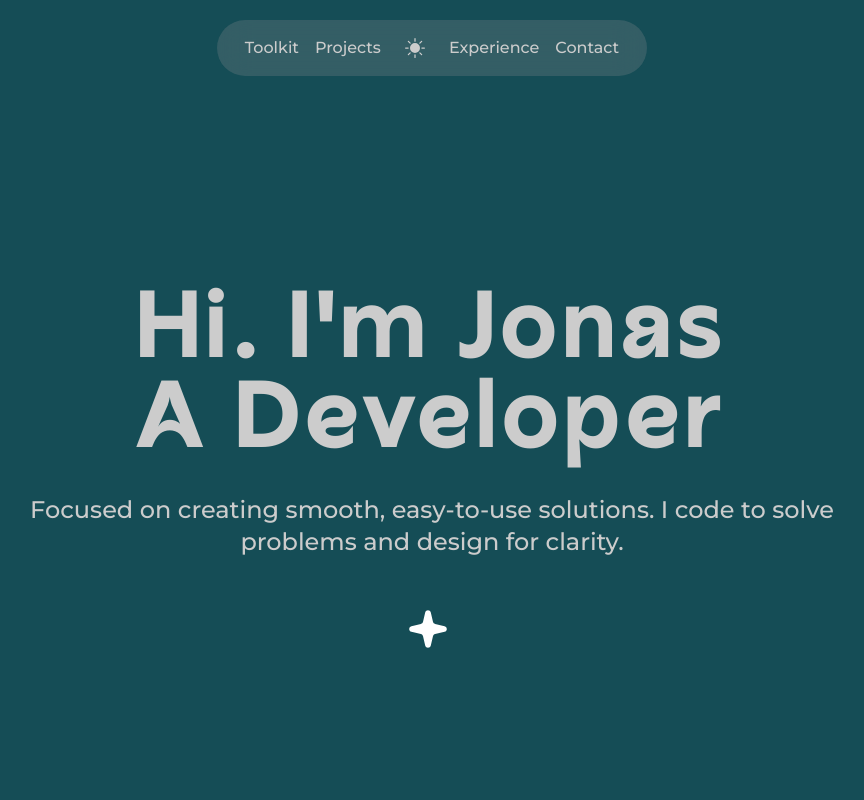
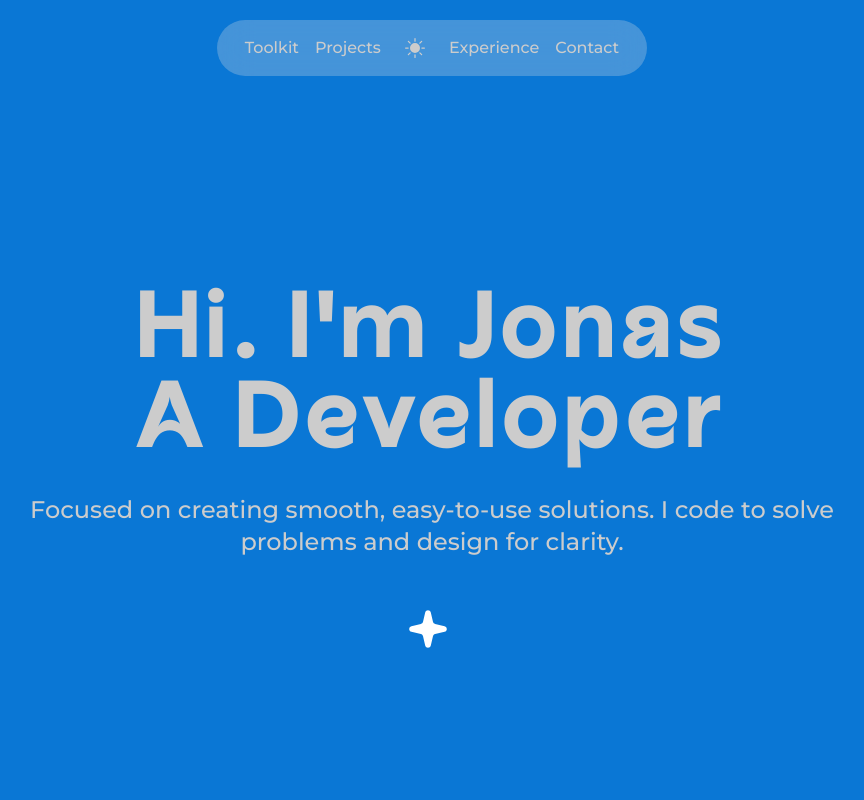
Before and after one commit to jonas-soderholm/react-tailwind, a React (Vite) app: page / in a window 1280 px wide. Shown: the top 800 px of the page, without its empty margins (208-1072 px from the left). Built offline with nearby package versions, Linux system fonts and the light colour scheme.

Commit message:
Clean up most components for better readability and performance

```diff
--- a/src/Components/DarkModeContext.jsx
+++ b/src/Components/DarkModeContext.jsx
@@ -18,9 +18,6 @@ export const DarkModeProvider = ({ children }) => {
       document.body.classList.remove("bg-light");
       document.body.classList.add("bg-dark");
     }
-
-    console.log("lol");
-    console.log(darkMode);
   };
 
   return <DarkModeContext.Provider value={{ darkMode, toggleDarkMode }}>{children}</DarkModeContext.Provider>;
--- a/src/Components/Hero.jsx
+++ b/src/Components/Hero.jsx
@@ -39,8 +39,79 @@ function Hero() {
   const [underHeaderOpacity, setUnderHeaderOpacity] = useState(0);
   const isPhone = window.innerWidth < 768;
   const starSizer = isPhone ? 10 : 5;
+  console.log(starSizer);
   let rotatingStar = document.getElementById("starRotator");
   const { darkMode } = useDarkMode();
+
+  const starConfigurations = {
+    phone: [
+      {
+        initialSize: starSizer,
+        positionX: "40%",
+        positionY: "-20%",
+        scaleUpTime: 500,
+        scaleDownTime: 900,
+        remainVisible: false,
+        id: "phoneStar1",
+      },
+      {
+        initialSize: starSizer + 5,
+        positionX: "70%",
+        positionY: "-40%",
+        scaleUpTime: 700,
+        scaleDownTime: 1200,
+        remainVisible: false,
+        id: "phoneStar2",
+      },
+      {
+        initialSize: starSizer + 2,
+        positionX: "20%",
+        positionY: "110%",
+        scaleUpTime: 1000,
+        scaleDownTime: 1500,
+        remainVisible: false,
+        id: "phoneStar3",
+      },
+      {
+        initialSize: starSizer - 1,
+        positionX: "46%",
+        positionY: "122%",
+        scaleUpTime: 1500,
+        scaleDownTime: 2000,
+        remainVisible: true,
+        id: "starRotator",
+      },
+    ],
+    nonPhone: [
+      {
+        initialSize: starSizer - 1,
+        positionX: "80%",
+        positionY: "20%",
+        scaleUpTime: 500,
+        scaleDownTime: 900,
+        remainVisible: false,
+        id: "nonPhoneStar1",
+      },
+      {
+        initialSize: starSizer + 3,
+        positionX: "70%",
+        positionY: "-20%",
+        scaleUpTime: 700,
+        scaleDownTime: 1000,
+        remainVisible: false,
+        id: "nonPhoneStar2",
+      },
+      {
+        initialSize: starSizer - 2,
+        positionX: "48%",
+        positionY: "110%",
+        scaleUpTime: 800,
+        scaleDownTime: 2000,
+        remainVisible: true,
+        id: "starRotator",
+      },
+    ],
+  };
 
   // Scroll rotate visual star
   useEffect(() => {
@@ -109,76 +180,9 @@ function Hero() {
             </div>
           </div>
           {/* // Staranimations */}
-          {isPhone ? (
-            <>
-              <AddStar
-                initialSize={starSizer}
-                positionX="40%"
-                positionY="-20%"
-                scaleUpTime={500}
-                scaleDownTime={900}
-                remainVisible={false}
-                id="star"
-              />
-              <AddStar
-                initialSize={starSizer + 5}
-                positionX="70%"
-                positionY="-40%"
-                scaleUpTime={700}
-                scaleDownTime={1200}
-                remainVisible={false}
-                id="star"
-              />
-              <AddStar
-                initialSize={starSizer + 2}
-                positionX="20%"
-                positionY="110%"
-                scaleUpTime={1000}
-                scaleDownTime={1500}
-                remainVisible={false}
-                id="star"
-              />
-              <AddStar
-                initialSize={starSizer - 1}
-                positionX="46%"
-                positionY="122%"
-                scaleUpTime={1500}
-                scaleDownTime={2000}
-                remainVisible={true}
-                id="starRotator"
-              />
-            </>
-          ) : (
-            <>
-              <AddStar
-                initialSize={starSizer - 1}
-                positionX="80%"
-                positionY="20%"
-                scaleUpTime={500}
-                scaleDownTime={900}
-                remainVisible={false}
-                id="star"
-              />
-              <AddStar
-                initialSize={starSizer + 3}
-                positionX="70%"
-                positionY="-20%"
-                scaleUpTime={700}
-                scaleDownTime={1050}
-                remainVisible={false}
-                id="star"
-              />
-              <AddStar
-                initialSize={starSizer - 2}
-                positionX="48%"
-                positionY="110%"
-                scaleUpTime={800}
-                scaleDownTime={2000}
-                remainVisible={true}
-                id="starRotator"
-              />
-            </>
-          )}
+          {isPhone
+            ? starConfigurations.phone.map((config) => <AddStar key={config.id} {...config} />)
+            : starConfigurations.nonPhone.map((config) => <AddStar key={config.id} {...config} />)}
         </div>
       </div>
     </div>
--- a/src/Components/Navbar.jsx
+++ b/src/Components/Navbar.jsx
@@ -3,7 +3,6 @@ import { BsFillMoonStarsFill, BsSunFill, BsList } from "react-icons/bs";
 import { useDarkMode } from "./DarkModeContext";
 
 function Navbar() {
-  const [prevScrollPos, setPrevScrollPos] = useState(0);
   const [navPos, setNavPos] = useState(-80);
   const { darkMode, toggleDarkMode } = useDarkMode();
 
@@ -19,44 +18,12 @@ function Navbar() {
   }
 
   function GoToSection(sectionId) {
-    console.log("click");
-
     const section = document.getElementById(sectionId);
-    console.log(sectionId);
 
     if (section) {
       section.scrollIntoView({ behavior: "smooth" });
-      console.log("click2");
     }
   }
-
-  //Handle scroll behavior
-  useEffect(() => {
-    const handleScroll = () => {
-      const currentScrollPos = window.scrollY;
-      if (currentScrollPos > prevScrollPos) {
-        // Scroll down, hide navbar
-        // setTopValue("-100px");
-        //setNavOpacity("rgba(0, 0, 0, 0.5)");
-      } else {
-        // Scroll upp, show navbar
-        //setTopValue("0px");
-      }
-
-      // If navbar at top, hide navbar background
-      if (window.scrollY === 0) {
-        setNavOpacity("rgba(0, 0, 0, 0)");
-      }
-
-      setPrevScrollPos(currentScrollPos);
-    };
-
-    window.addEventListener("scroll", handleScroll);
-
-    return () => {
-      window.removeEventListener("scroll", handleScroll);
-    };
-  }, [prevScrollPos]);
 
   function ClassicNavLinks({ children, sectionId }) {
     return (
@@ -65,7 +32,7 @@ function Navbar() {
       </button>
     );
   }
-  //{${darkMode ? "text-dark" : "text-light"}}
+
   //Fade in navbar
   useEffect(() => {
     setTimeout(() => {
--- a/src/Components/Projects.jsx
+++ b/src/Components/Projects.jsx
@@ -1,4 +1,4 @@
-import React, { useState, useRef, useEffect } from "react";
+import React, { useRef } from "react";
 import { useDarkMode } from "./DarkModeContext";
 
 function Projects() {
--- a/src/Components/Toolkit.jsx
+++ b/src/Components/Toolkit.jsx
@@ -25,12 +25,6 @@ const toolsData2 = [
   { logoSrc: "/davinci-logo.png", name: "Davinci Resolve" },
   { logoSrc: "/fl-logo.png", name: "FL Studio" },
 ];
-
-const backgroundStyle = {
-  backgroundImage: `url(${backgroundImage})`,
-  backgroundSize: "cover",
-  backgroundPosition: "center",
-};
 
 function Toolkit() {
   const { darkMode, toggleDarkMode } = useDarkMode();
--- a/src/index.css
+++ b/src/index.css
@@ -5,51 +5,10 @@
 @tailwind utilities;
 
 body {
-  /* background-image: url("/grid.png"); */
-  background-size: 150%;
-  background-repeat: repeat;
-  background-attachment: fixed;
-  font-family: "Heebo", sans-serif;
-  background-position: -0px -17px;
-  background-color: #154d56;
+  background-color: #0a77d5;
 }
 
-.text-dark {
-  color: #cccccc;
-}
-
-.text-light {
-  color: #0f172a;
-}
-
-.text-light,
-.text-dark {
-  transition: color 0.5s ease-in-out;
-}
-
-.bg-light {
-  background-color: #cccccc;
-}
-
-.bg-dark {
-  background-color: #154d56;
-}
-
-.nav-bar-light {
-  background-color: rgba(30, 32, 33, 0.306);
-}
-
-.nav-bar-dark {
-  background-color: rgba(133, 138, 143, 0.284);
-}
-
-.bg-dark,
-.bg-light,
-.nav-bar-light,
-.nav-bar-dark {
-  transition: background-color 0.5s ease-in-out;
-}
-
+/* Fonts */
 @font-face {
   font-family: "Acorn";
   src: url("assets/fonts/Acorn-Medium.ttf") format("woff2");
@@ -67,8 +26,40 @@ body {
   letter-spacing: 0.1em; /* Adjust as needed */
 }
 
-.toolkit-content {
-  font-size: 15px;
+/* Dark and light mode */
+.text-dark {
+  color: #cccccc;
+}
+
+.text-light {
+  color: #0f172a;
+}
+
+.bg-light {
+  background-color: #cccccc;
+}
+
+.bg-dark {
+  background-color: #0a77d5;
+}
+
+.nav-bar-light {
+  background-color: rgba(30, 32, 33, 0.306);
+}
+
+.nav-bar-dark {
+  background-color: rgba(220, 224, 227, 0.284);
+}
+
+.text-light,
+.text-dark,
+.bg-light,
+.bg-dark,
+.nav-bar-light,
+.nav-bar-dark {
+  transition:
+    background-color 0.5s ease-in-out,
+    color 0.5s ease-in-out;
 }
 
 @media (max-width: 768px) {
@@ -79,25 +70,15 @@ body {
     align-items: center;
   }
 
-  .repo-btn,
-  .resume-btn {
-    display: none;
-  }
-
   .toggle-buttons {
     visibility: hidden;
   }
-
-  .gradient-design {
-    display: none;
-  }
 }
 
+/* Experience section */
 .experience-container {
   display: grid;
-
   grid-template-columns: 0.2fr 0.2fr 0.2fr 0.6fr;
-
   gap: 5px;
   max-width: 1350px;
   margin-left: auto;
```
